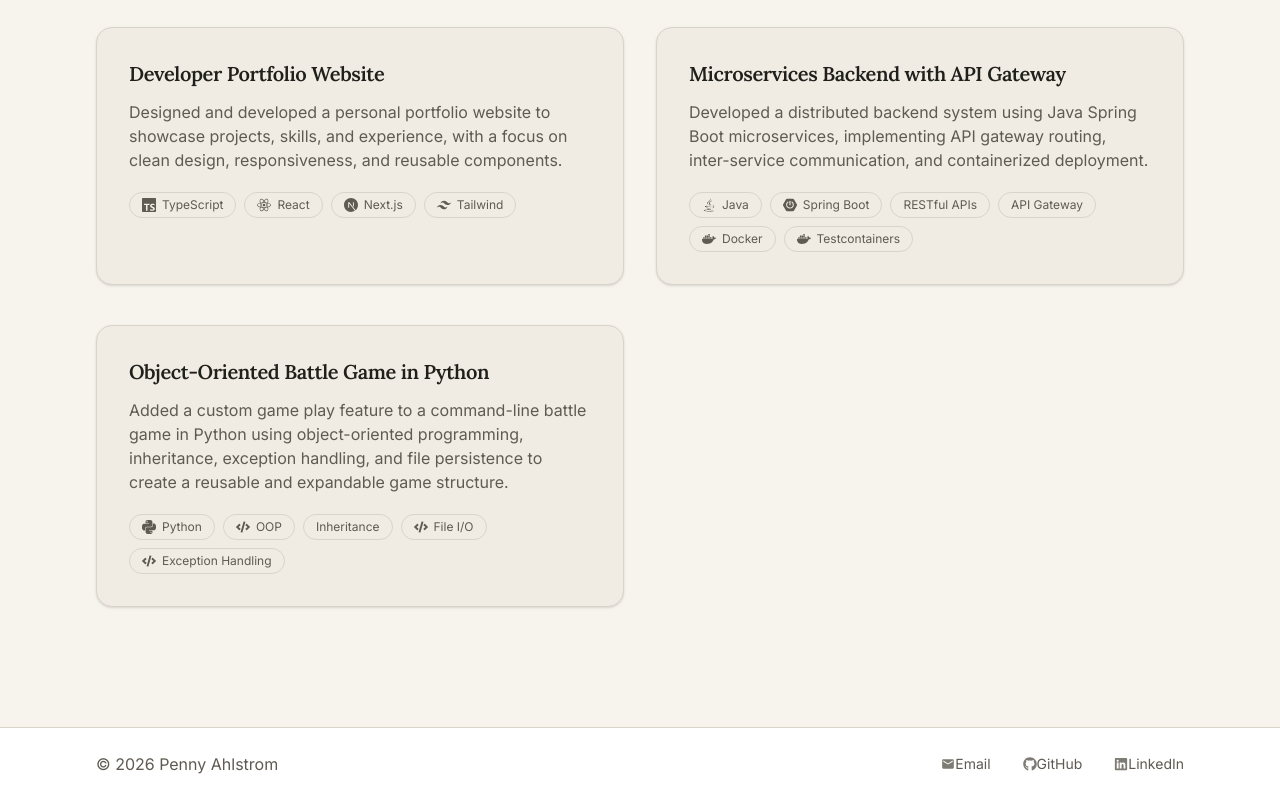
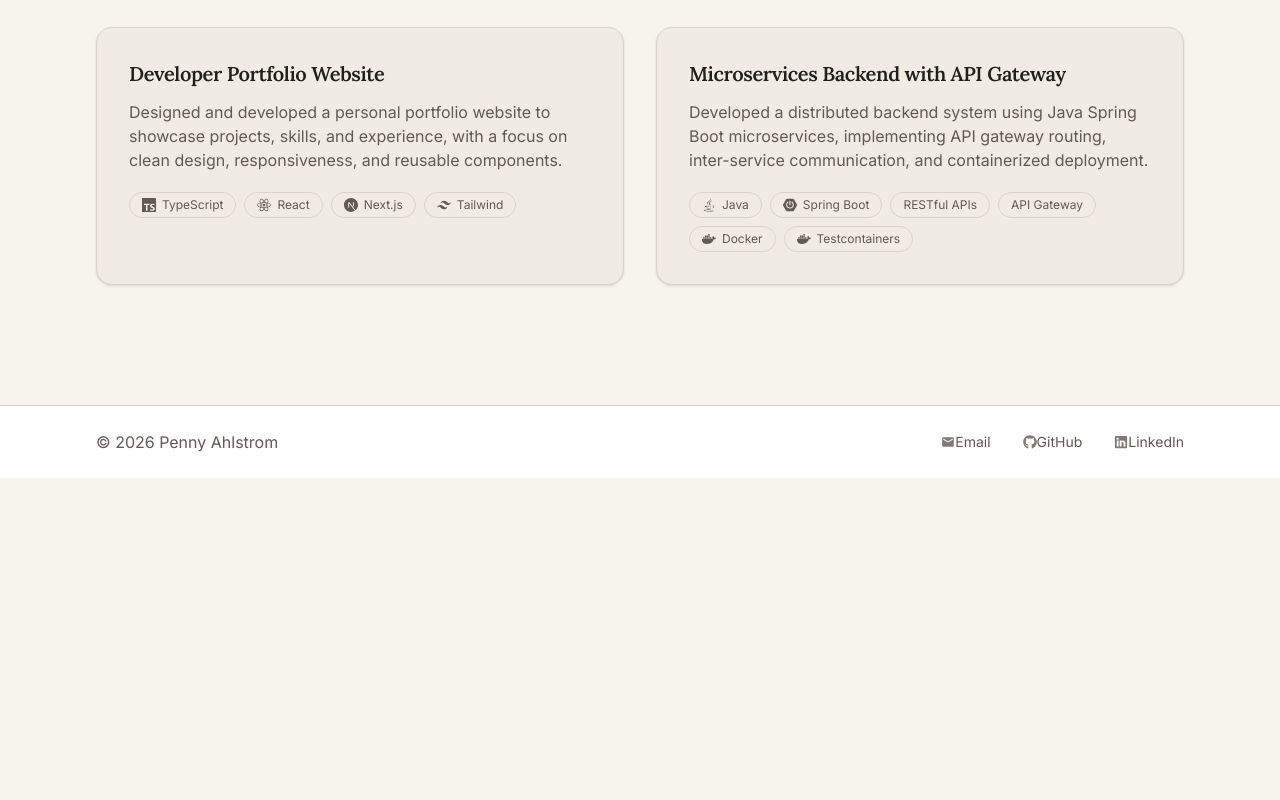
Before and after one commit to PennyAhlstrom/my-portfolio, a Next.js app: page /demos in a window 1280 px wide. Shown: the part 1073-1873 px from the top of the page. After the commit the page ends 1551 px from the top, so only its background shows below. Built offline with nearby package versions, Linux system fonts and the light colour scheme.

Commit message:
format demo data text to be more maintanable

```diff
--- a/components/demos/DemoData.ts
+++ b/components/demos/DemoData.ts
@@ -3,7 +3,9 @@ export const demos = [
     title: "Machine Learning Classification Models",
     slug: "machine-learning-classification-models",
     description:
-      `Built and evaluated classification models using structured datasets to understand model performance, preprocessing techniques, and evaluation methods. This project focused on applying supervised learning to real-world-style data and interpreting results.`,
+      `Built and evaluated classification models using structured datasets to understand model performance,
+      preprocessing techniques, and evaluation methods. This project focused on applying supervised learning
+      to real-world-style data and interpreting results.`,
     tech: [
       "Python",
       "scikit-learn",
@@ -12,14 +14,22 @@ export const demos = [
       "Matplotlib"
     ],
     content:
-      `This project explores classification tasks using datasets such as IMDB and Reuters. The focus was on building a complete machine learning workflow, including data preprocessing, feature preparation, model training, and evaluation. I implemented classification models using scikit-learn and evaluated their performance using metrics such as accuracy and loss. The project also involved experimenting with different approaches to data representation and observing how these changes impacted model performance. Through this work, I developed an understanding of how preprocessing, feature engineering, and validation techniques such as train/test splits influence the effectiveness of machine learning models.`,
+      `This project explores classification tasks using datasets such as IMDB and Reuters.
+      The focus was on building a complete machine learning workflow, including data preprocessing,
+      feature preparation, model training, and evaluation. I implemented classification models
+      using scikit-learn and evaluated their performance using metrics such as accuracy and loss.
+      The project also involved experimenting with different approaches to data representation
+      and observing how these changes impacted model performance. Through this work,
+      I developed an understanding of how preprocessing, feature engineering, and validation techniques
+      such as train/test splits influence the effectiveness of machine learning models.`,
     videoUrl: "https://vento.so/view/f6382ca7-5dae-4997-9bca-73eb847122ef/embed",
   },
   {
     title: "Regression Modeling and Prediction",
     slug: "regression-modeling-and-prediction",
     description:
-      `Developed regression models to predict continuous values using structured datasets, with a focus on model evaluation, validation techniques, and understanding overfitting.`,
+      `Developed regression models to predict continuous values using structured datasets,
+      with a focus on model evaluation, validation techniques, and understanding overfitting.`,
     tech: [
       "Python",
       "scikit-learn",
@@ -28,14 +38,21 @@ export const demos = [
       "NumPy",
     ],
     content:
-      `This project focuses on regression analysis using datasets such as the Boston Housing dataset to predict continuous values. The goal was to understand how machine learning models can be applied to real-world prediction problems. I implemented regression models and evaluated their performance using techniques such as K-fold cross-validation to ensure reliable results. The project also explored how model complexity affects performance, including identifying and reducing overfitting. This work helped build a strong foundation in model evaluation, validation strategies, and the practical challenges of working with real datasets.`,
+      `This project focuses on regression analysis using datasets such as the Boston Housing dataset
+      to predict continuous values. The goal was to understand how machine learning models can be applied
+      to real-world prediction problems. I implemented regression models and evaluated their performance
+      using techniques such as K-fold cross-validation to ensure reliable results.
+      The project also explored how model complexity affects performance,
+      including identifying and reducing overfitting. This work helped build a strong foundation in model evaluation,
+      validation strategies, and the practical challenges of working with real datasets.`,
     videoUrl: "https://vento.so/view/c41575f8-6eb9-4366-9294-fdf3da7cd5bf/embed",
   },
   {
     title: "Smart Inventory Management System 1",
     slug: "smart-inventory-management-system-1",
     description:
-      `Developed a full-stack inventory management system to help small businesses track products, manage orders, and monitor stock levels, with support for search, filtering, and guest order functionality.`,
+      `Developed a full-stack inventory management system to help small businesses track products, manage orders,
+      and monitor stock levels, with support for search, filtering, and guest order functionality.`,
     tech: [
       "C#",
       "JavaScript",
@@ -46,7 +63,19 @@ export const demos = [
       "PostgreSQL",
     ],
     content:
-      `This project is a database-driven web application designed to support inventory management for small businesses. The system allows users to manage products and categories, track inventory levels, and create basic orders without requiring user authentication. Core functionality includes full CRUD operations for products, including tracking stock quantities and low-stock thresholds. The interface was styled using Bootstrap to create a responsive and user-friendly layout. The application also supports dynamic search, filtering, and sorting, allowing users to quickly locate products by category, price range, or stock status. A guest order system was implemented to allow users to create and review orders, including product selection and total price calculation. The application was built using the ASP.NET Core MVC architecture, separating concerns across models, views, and controllers to ensure maintainability and scalability. The database was designed with relational structure and data integrity in mind, including normalized tables for products, categories, and orders, with appropriate relationships and constraints. Entity Framework Core migrations were used to manage schema changes and support reproducibility. This project demonstrates the ability to design and implement full-stack, database-driven applications with a focus on usability, structured data management, and real-world business functionality.`,
+      `This project is a database-driven web application designed to support inventory management for small businesses.
+      The system allows users to manage products and categories, track inventory levels,
+      and create basic orders without requiring user authentication. Core functionality includes full CRUD operations for products,
+      including tracking stock quantities and low-stock thresholds. The interface was styled using Bootstrap
+      to create a responsive and user-friendly layout. The application also supports dynamic search, filtering, and sorting,
+      allowing users to quickly locate products by category, price range, or stock status. A guest order system was implemented
+      to allow users to create and review orders, including product selection and total price calculation.
+      The application was built using the ASP.NET Core MVC architecture, separating concerns across models, views, and controllers
+      to ensure maintainability and scalability. The database was designed with relational structure and data integrity in mind,
+      including normalized tables for products, categories, and orders, with appropriate relationships and constraints.
+      Entity Framework Core migrations were used to manage schema changes and support reproducibility.
+      This project demonstrates the ability to design and implement full-stack, database-driven applications with a focus on usability,
+      structured data management, and real-world business functionality.`,
     videoUrl: "https://vento.so/view/83ed5a74-7c36-4e6c-8ace-c59e68651b35/embed",
   },
    {
@@ -93,7 +122,8 @@ export const demos = [
     title: "Developer Portfolio Website",
     slug: "developer-portfolio-website",
     description:
-      `Designed and developed a personal portfolio website to showcase projects, skills, and experience, with a focus on clean design, responsiveness, and reusable components.`,
+      `Designed and developed a personal portfolio website to showcase projects, skills, and experience,
+      with a focus on clean design, responsiveness, and reusable components.`,
     tech: [
       "TypeScript",
       "React",
@@ -101,7 +131,14 @@ export const demos = [
       "Tailwind",
     ],
     content:
-      `This project is a custom-built portfolio website designed to present my work, skills, and experience in a clear and structured way. The focus was on creating a clean, modern interface while maintaining flexibility through reusable components. I implemented a component-based architecture using React and TypeScript, allowing for consistent styling and scalable design. The site includes multiple sections such as projects, demos, and resume content, all organized for easy navigation. Special attention was given to layout, typography, and responsiveness to ensure the site remains intuitive and visually consistent across devices. This project reflects my approach to building user-focused interfaces that balance design and functionality.`,
+      `This project is a custom-built portfolio website designed to present my work, skills,
+      and experience in a clear and structured way. The focus was on creating a clean, modern interface
+      while maintaining flexibility through reusable components. I implemented a component-based architecture
+      using React and TypeScript, allowing for consistent styling and scalable design.
+      The site includes multiple sections such as projects, demos, and resume content, all organized for easy navigation.
+      Special attention was given to layout, typography, and responsiveness to ensure the site remains intuitive
+      and visually consistent across devices. This project reflects my approach to building user-focused interfaces
+      that balance design and functionality.`,
     videoUrl: "https://vento.so/view/need-to-add-video-link-once-i-record-it/embed",
   },
   {
@@ -130,33 +167,33 @@ export const demos = [
       and how backend architectures support scalable applications.`,
     videoUrl: "https://vento.so/view/ea6aea04-2d2a-4111-a219-c47307544a2f/embed",
   },
-  {
-    title: "Object-Oriented Battle Game in Python",
-    slug: "object-oriented-battle-game-in-python",
-    description:
-      `Added a custom game play feature to a command-line battle game in Python
-      using object-oriented programming, inheritance, exception handling,
-      and file persistence to create a reusable and expandable game structure.`,
-    tech: [
-      "Python",
-      "OOP",
-      "Inheritance",
-      "File I/O",
-      "Exception Handling",
-    ],
-    content:
-      `This project involved building a Python-based battle game that simulates combat between a hero and a monster using
-      an object-oriented design. The goal was to refactor procedural game logic into a more structured and reusable architecture using
-      classes, inheritance, and encapsulation. I created separate Hero, Monster, and Character classes,
-      using inheritance to share core attributes such as combat strength and health points.
-      Complex getters and setters were implemented with @property decorators to manage private data safely and consistently.
-      The project also included exception handling for user input validation, ensuring that game choices were constrained
-      to valid values without crashing the program. File reading and writing were used to support save/load functionality,
-      including persistent tracking of game statistics such as monsters defeated across play sessions.
-      Additional work included using Python’s os and platform libraries to access system-level information,
-      reinforcing familiarity with built-in modules and environment-aware programming.
-      This project demonstrates a strong foundation in Python programming, object-oriented design, debugging,
-      and structuring code for maintainability and future expansion.`,
-    videoUrl: "https://vento.so/view/57c32482-472b-49a9-b0fe-f68d8bcc521a/embed",
-  },
+  // {
+  //   title: "Object-Oriented Battle Game in Python",
+  //   slug: "object-oriented-battle-game-in-python",
+  //   description:
+  //     `Added a custom game play feature to a command-line battle game in Python
+  //     using object-oriented programming, inheritance, exception handling,
+  //     and file persistence to create a reusable and expandable game structure.`,
+  //   tech: [
+  //     "Python",
+  //     "OOP",
+  //     "Inheritance",
+  //     "File I/O",
+  //     "Exception Handling",
+  //   ],
+  //   content:
+  //     `This project involved building a Python-based battle game that simulates combat between a hero and a monster using
+  //     an object-oriented design. The goal was to refactor procedural game logic into a more structured and reusable architecture using
+  //     classes, inheritance, and encapsulation. I created separate Hero, Monster, and Character classes,
+  //     using inheritance to share core attributes such as combat strength and health points.
+  //     Complex getters and setters were implemented with @property decorators to manage private data safely and consistently.
+  //     The project also included exception handling for user input validation, ensuring that game choices were constrained
+  //     to valid values without crashing the program. File reading and writing were used to support save/load functionality,
+  //     including persistent tracking of game statistics such as monsters defeated across play sessions.
+  //     Additional work included using Python’s os and platform libraries to access system-level information,
+  //     reinforcing familiarity with built-in modules and environment-aware programming.
+  //     This project demonstrates a strong foundation in Python programming, object-oriented design, debugging,
+  //     and structuring code for maintainability and future expansion.`,
+  //   videoUrl: "https://vento.so/view/57c32482-472b-49a9-b0fe-f68d8bcc521a/embed",
+  // },
 ]
```
